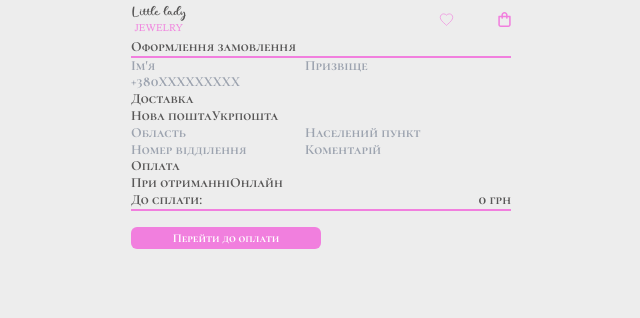
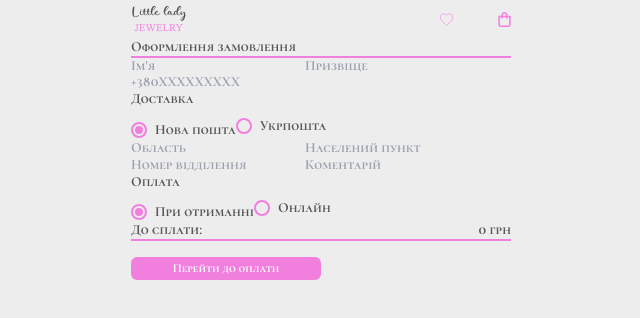
Before and after one commit to OleksandrKhokhlov/little-lady-jewelry, a Next.js app in the folder frontend/little-lady-jewelry/: page /checkout in a window 1280 px wide. Shown: the top 318 px of the page, without its empty margins (319-959 px from the left). Built offline with nearby package versions, Linux system fonts and the light colour scheme; no server answers.

Commit message:
feat: replace default checkbox & radiobutton

```diff
--- a/frontend/little-lady-jewelry/src/components/shared/cartList.tsx
+++ b/frontend/little-lady-jewelry/src/components/shared/cartList.tsx
@@ -3,6 +3,7 @@
 import Image from "next/image";
 import Link from "next/link";
 import { Button, CartCounter, Icon } from "../ui";
+import { CustomCheckbox } from "./customCheckbox";
 
 interface CartItemProps {
   id: string;
@@ -35,12 +36,8 @@ export const CartList: React.FC<CartItemProps> = ({
 }) => {
   return (
     <li className="flex items-center gap-2 border-b-2 border-[var(--accent-color)]">
-      <input
-        type="checkbox"
-        checked={checked}
-        onChange={() => onCheckboxChange?.(id)}
-        className="appearance-none rounded-md border-2 border-[var(--accent-color)] w-[10px] h-[10px] cursor-pointer  checked:bg-[var(--accent-color)] "
-      />
+      <CustomCheckbox checked={checked} onChange={onCheckboxChange} id={id} />
+
       <Link
         href={`/product/${id}`}
         onClick={onClose}
--- a/frontend/little-lady-jewelry/src/components/ui/checkoutForm.tsx
+++ b/frontend/little-lady-jewelry/src/components/ui/checkoutForm.tsx
@@ -2,6 +2,7 @@ import React from "react";
 import { Field, Form, Formik, FormikHelpers } from "formik";
 import { Button } from "../ui";
 import * as Yup from "yup";
+import { CustomRadioButton } from "../shared";
 
 interface Values {
   counts: Record<string, number>;
@@ -97,14 +98,28 @@ export const CheckoutForm: React.FC<CheckoutFormProps> = ({
             ) : null}
             <div>
               <h3>Доставка</h3>
-              <label>
-                <Field type="radio" name="delivery" value="Нова пошта" />
-                Нова пошта
-              </label>
-              <label>
-                <Field type="radio" name="delivery" value="Укрпошта" />
-                Укрпошта
-              </label>
+              <div className="space-y-2">
+                <Field name="delivery">
+                  {({ field }: { field: any }) => (
+                    <>
+                      <CustomRadioButton
+                        name="delivery"
+                        value="Нова пошта"
+                        label="Нова пошта"
+                        checked={field.value === "Нова пошта"}
+                        onChange={field.onChange}
+                      />
+                      <CustomRadioButton
+                        name="delivery"
+                        value="Укрпошта"
+                        label="Укрпошта"
+                        checked={field.value === "Укрпошта"}
+                        onChange={field.onChange}
+                      />
+                    </>
+                  )}
+                </Field>
+              </div>
             </div>
             <Field
               id="settlementArea"
@@ -129,14 +144,28 @@ export const CheckoutForm: React.FC<CheckoutFormProps> = ({
             <Field id="comment" name="comment" placeholder="Коментарій" />
             <div>
               <h3>Оплата</h3>
-              <label>
-                <Field type="radio" name="payment" value="При отриманні" />
-                При отриманні
-              </label>
-              <label>
-                <Field type="radio" name="payment" value="Онлайн" />
-                Онлайн
-              </label>
+              <div className="space-y-2">
+                <Field name="payment">
+                  {({ field }: { field: any }) => (
+                    <>
+                      <CustomRadioButton
+                        name="payment"
+                        value="При отриманні"
+                        label="При отриманні"
+                        checked={field.value === "При отриманні"}
+                        onChange={field.onChange}
+                      />
+                      <CustomRadioButton
+                        name="payment"
+                        value="Онлайн"
+                        label="Онлайн"
+                        checked={field.value === "Онлайн"}
+                        onChange={field.onChange}
+                      />
+                    </>
+                  )}
+                </Field>
+              </div>
             </div>
             <div className="flex justify-between items-end border-b-2 border-[var(--accent-color)]">
               <p>До сплати: </p>
```
